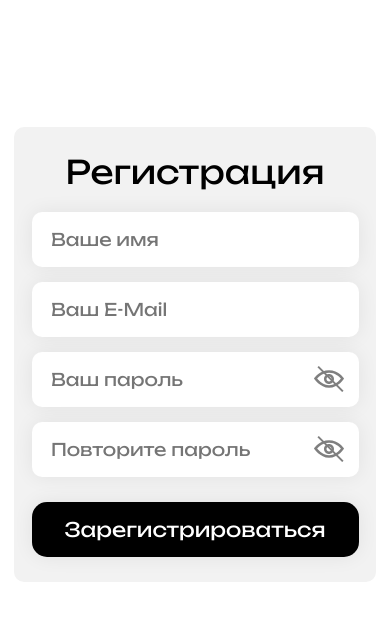
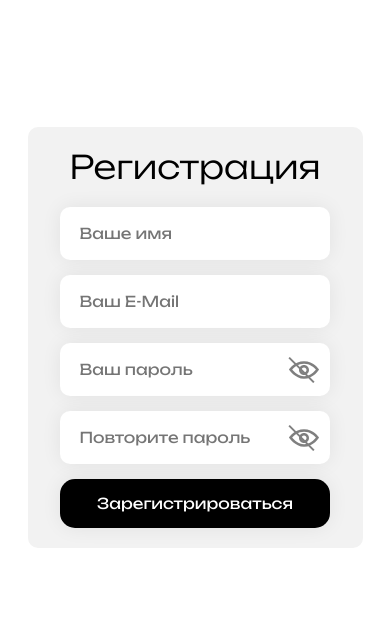
Before and after one commit to GlebVygorchuk/task-manager, a React (Vite) app in the folder task-manager/: page /register in a window 390 px wide. Shown: the top 620 px of the page. Built offline with nearby package versions, Linux system fonts and the light colour scheme.

Commit message:
small fixes

```diff
--- a/task-manager/src/pages/Register.jsx
+++ b/task-manager/src/pages/Register.jsx
@@ -172,6 +172,7 @@ export default function Register() {
                         placeholder="Повторите пароль"
                         style={{width: "100%"}}
                         onInput={(e) => setPasswordCheck(e.target.value)}
+                        maxLength={25}
                         value={passwordCheck}
                         type={visiblePasswords.check ? "text" : "password"} />
 
--- a/task-manager/src/styles/_Register.scss
+++ b/task-manager/src/styles/_Register.scss
@@ -14,12 +14,14 @@
         }
 
         @include mobile-small {
-            padding: 25px 17.5px;
+            padding: 20px 17.5px;
+            width: 300px;
         }
     }
 
     &__name {
         font-size: 45px;
+        font-weight: 300;
 
         @include mobile {
             font-size: 35px;
@@ -34,6 +36,10 @@
         display: flex;
         flex-direction: column;
         row-gap: 15px;
+
+        @include mobile-small {
+            padding-inline: 15px;
+        }
     }
 
     &__input {
@@ -42,12 +48,17 @@
         @include mobile {
             font-size: 17.5px;
         }
+
+        @include mobile-small {
+            font-size: 15px
+        }
     }
 
     &__button {
         @include signInUpButtonStyles();
         color: var(--color-background);
         transition: 0.3s;
+        margin-top: 0;
 
         &:hover {
             background-color: var(--color-main);
@@ -55,6 +66,10 @@
 
         @include mobile {
             font-size: 20px;
+        }
+
+        @include mobile-small {
+            font-size: 15px;
         }
     }
 
@@ -125,9 +140,10 @@
     transition: 0.3s;
     padding: 5px;
     fill: rgb(127, 127, 127);
+    overflow: hidden;
 
     @include mobile {
-        left: 85%;
+        left: 83%;
     }
 }
 .active {
--- a/task-manager/src/styles/styles.css
+++ b/task-manager/src/styles/styles.css
@@ -156,11 +156,13 @@
 }
 @media (max-width: 480px) {
   .registration__container {
-    padding: 25px 17.5px;
+    padding: 20px 17.5px;
+    width: 300px;
   }
 }
 .registration__name {
   font-size: 45px;
+  font-weight: 300;
 }
 @media (max-width: 770px) {
   .registration__name {
@@ -176,6 +178,11 @@
   display: flex;
   flex-direction: column;
   row-gap: 15px;
+}
+@media (max-width: 480px) {
+  .registration__form {
+    padding-inline: 15px;
+  }
 }
 .registration__input {
   background-color: var(--color-background);
@@ -201,6 +208,11 @@
 @media (max-width: 770px) {
   .registration__input {
     font-size: 17.5px;
+  }
+}
+@media (max-width: 480px) {
+  .registration__input {
+    font-size: 15px;
   }
 }
 .registration__button {
@@ -213,6 +225,7 @@
   box-shadow: var(--box-shadow);
   color: var(--color-background);
   transition: 0.3s;
+  margin-top: 0;
 }
 .registration__button:hover {
   background-color: var(--color-main);
@@ -220,6 +233,11 @@
 @media (max-width: 770px) {
   .registration__button {
     font-size: 20px;
+  }
+}
+@media (max-width: 480px) {
+  .registration__button {
+    font-size: 15px;
   }
 }
 @media (max-width: 770px) {
@@ -287,10 +305,11 @@
   transition: 0.3s;
   padding: 5px;
   fill: rgb(127, 127, 127);
+  overflow: hidden;
 }
 @media (max-width: 770px) {
   .svg-eye {
-    left: 85%;
+    left: 83%;
   }
 }
 
```
Also changed, not shown: 1 other file (tests, documents, lock files or other folders).
